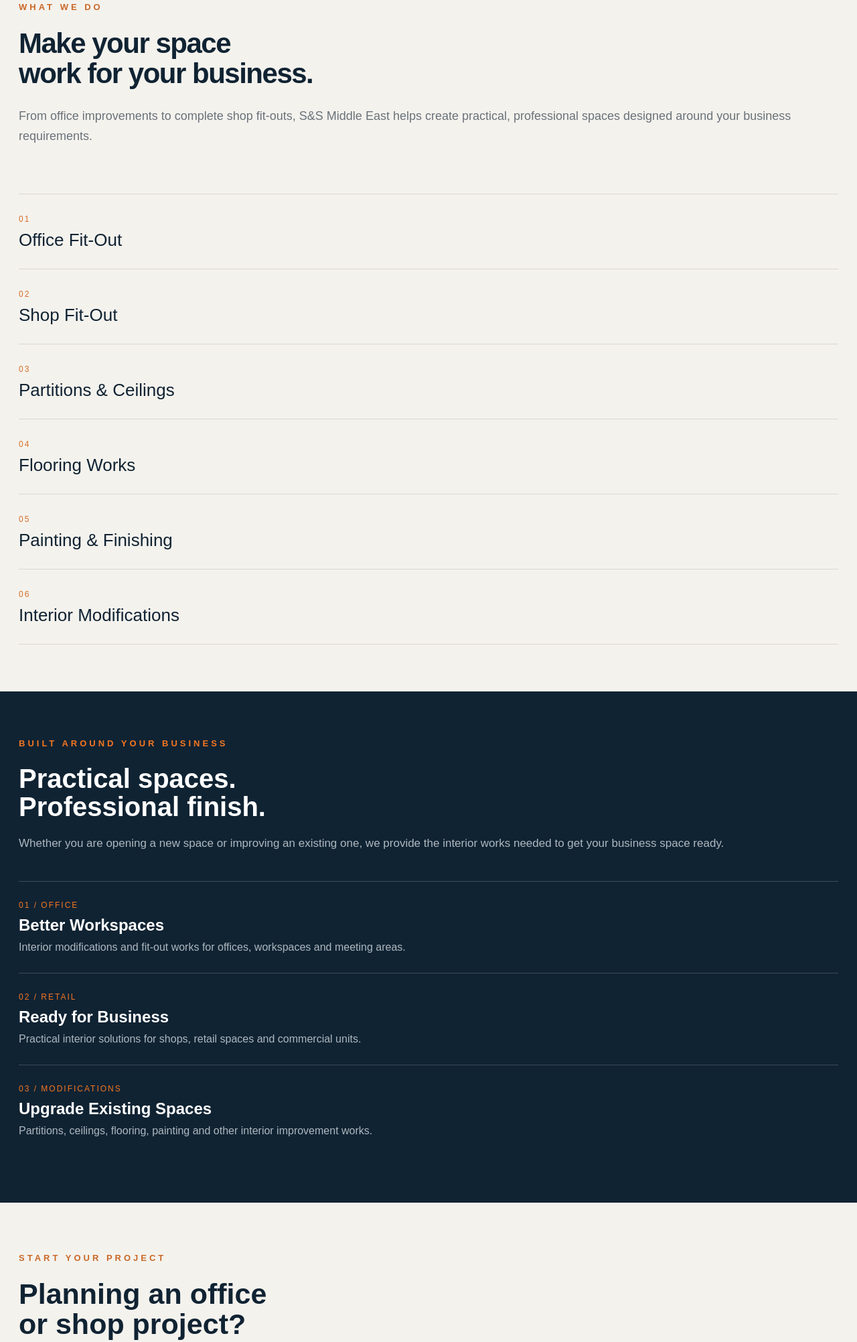
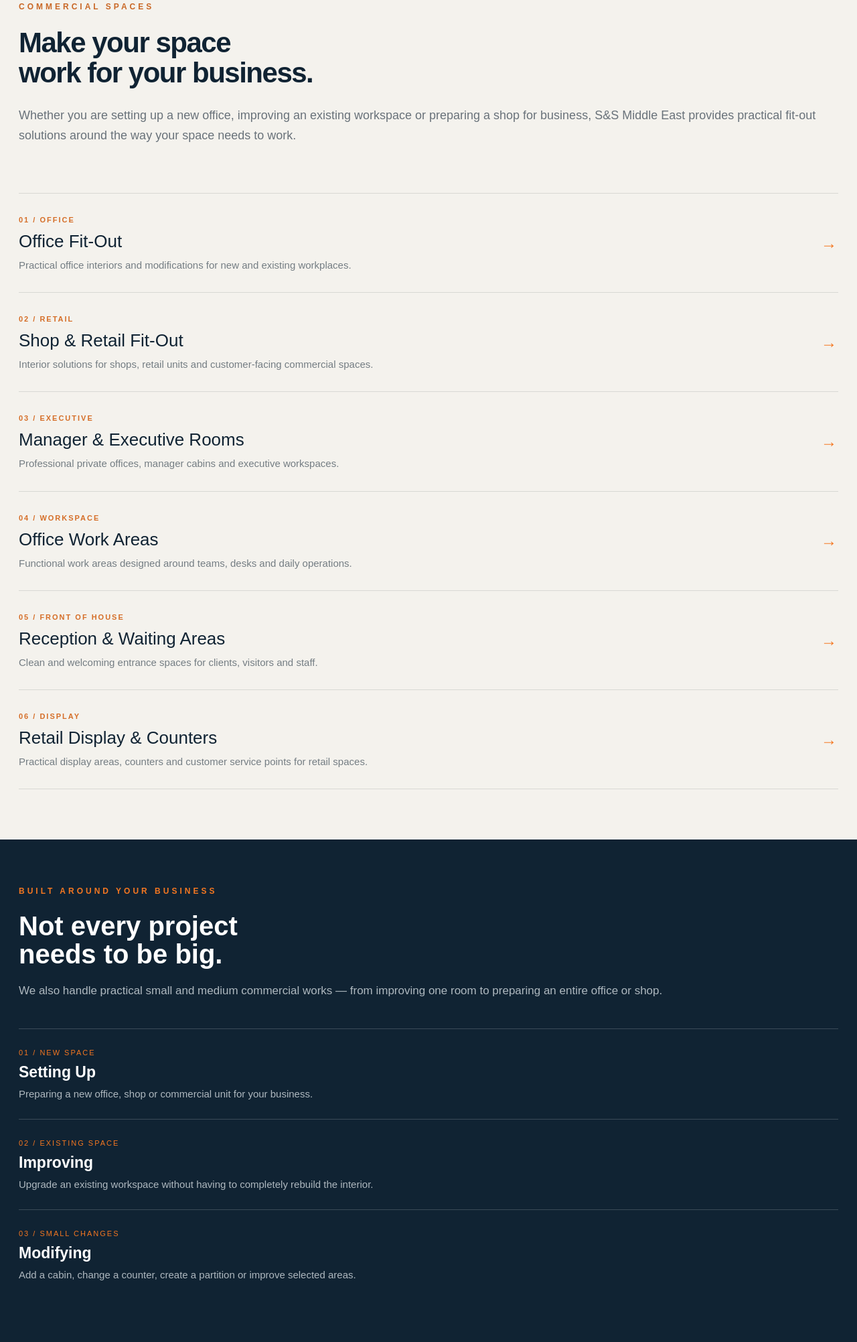
Before and after one commit to charukadanandhu15-lang/ss-middle-east, a plain HTML site: page office-shop.html in a window 1280 px wide. Shown: the part 776-2779 px from the top of the page at 67% size. Drawn offline with Linux system fonts and the light colour scheme.

Commit message:
Update office-shop.html

```diff
--- a/office-shop.html
+++ b/office-shop.html
@@ -1,3 +1,4 @@
+
 <!DOCTYPE html>
 <html lang="en">
 <head>
@@ -32,10 +33,10 @@
   background:
     linear-gradient(
       to bottom,
-      rgba(7,20,31,.16),
-      rgba(7,20,31,.86)
+      rgba(7,20,31,.14),
+      rgba(7,20,31,.88)
     ),
-    url("https://images.unsplash.com/photo-1497366811353-6870744d04b2?auto=format&fit=crop&w=900&q=88");
+    url("https://images.unsplash.com/photo-1497366811353-6870744d04b2?auto=format&fit=crop&w=1000&q=88");
 
   background-size:cover;
   background-position:center;
@@ -57,6 +58,7 @@
 
 .number{
   color:#f47721;
+  font-size:13px;
   font-weight:bold;
   letter-spacing:2px;
   margin-bottom:15px;
@@ -75,6 +77,7 @@
   color:#e7e7e7;
 }
 
+
 /* INTRO */
 
 .intro{
@@ -83,7 +86,7 @@
 
 .label{
   color:#c96827;
-  font-size:13px;
+  font-size:12px;
   letter-spacing:4px;
   font-weight:bold;
   margin-bottom:24px;
@@ -102,32 +105,55 @@
   line-height:1.7;
 }
 
-/* SERVICES */
 
-.services{
-  padding:10px 28px 70px;
+/* COMMERCIAL SPACE TYPES */
+
+.spaces{
+  padding:10px 28px 75px;
 }
 
-.service{
-  padding:27px 0;
+.space{
+  display:block;
+  position:relative;
+  padding:29px 40px 29px 0;
   border-top:1px solid #d8d8d4;
+  text-decoration:none;
+  color:#102333;
 }
 
-.service:last-child{
+.space:last-child{
   border-bottom:1px solid #d8d8d4;
 }
 
-.service span{
+.space span{
   color:#d56e28;
-  font-size:12px;
+  font-size:11px;
+  font-weight:bold;
   letter-spacing:2px;
 }
 
-.service h3{
-  margin-top:8px;
+.space h3{
+  margin:9px 0 8px;
   font-size:26px;
   font-weight:500;
 }
+
+.space p{
+  color:#747d83;
+  font-size:15px;
+  line-height:1.55;
+}
+
+.space::after{
+  content:"→";
+  position:absolute;
+  right:2px;
+  top:50%;
+  transform:translateY(-50%);
+  color:#f47721;
+  font-size:24px;
+}
+
 
 /* DARK SECTION */
 
@@ -161,19 +187,64 @@
 
 .item span{
   color:#f47721;
-  font-size:12px;
+  font-size:11px;
   letter-spacing:2px;
 }
 
 .item h3{
-  font-size:24px;
+  font-size:23px;
   margin:8px 0 7px;
 }
 
 .item p{
   color:#aeb8bf;
-  line-height:1.55;
+  font-size:15px;
+  line-height:1.6;
 }
+
+
+/* RELATED SERVICES */
+
+.related{
+  padding:75px 28px;
+  background:#fff;
+}
+
+.related h2{
+  font-size:39px;
+  line-height:1.07;
+  margin-bottom:20px;
+}
+
+.related > p{
+  color:#69727a;
+  font-size:17px;
+  line-height:1.65;
+  margin-bottom:35px;
+}
+
+.related-list{
+  border-top:1px solid #d8d8d4;
+}
+
+.related-item{
+  padding:18px 0;
+  border-bottom:1px solid #d8d8d4;
+  font-size:18px;
+}
+
+.explore{
+  display:inline-block;
+  margin-top:32px;
+  color:#102333;
+  text-decoration:none;
+  font-size:14px;
+  font-weight:bold;
+  letter-spacing:.5px;
+  border-bottom:2px solid #f47721;
+  padding-bottom:5px;
+}
+
 
 /* CTA */
 
@@ -218,6 +289,7 @@
   color:#102333;
 }
 
+
 /* FOOTER */
 
 .footer{
@@ -238,6 +310,7 @@
   line-height:1.6;
 }
 
+
 /* SMALL MOBILE */
 
 @media(max-width:380px){
@@ -251,8 +324,13 @@
     font-size:37px;
   }
 
-  .business h2{
-    font-size:36px;
+  .business h2,
+  .related h2{
+    font-size:35px;
+  }
+
+  .space h3{
+    font-size:24px;
   }
 
   .buttons{
@@ -267,7 +345,9 @@
 </style>
 </head>
 
+
 <body>
+
 
 <!-- HERO -->
 
@@ -287,11 +367,12 @@
 </h1>
 
 <p>
-Practical fit-out and modification solutions
-for offices, shops and commercial spaces.
+Practical commercial interiors for offices,
+shops and everyday business spaces.
 </p>
 
 </div>
+
 </section>
 
 
@@ -299,7 +380,9 @@
 
 <section class="intro">
 
-<div class="label">WHAT WE DO</div>
+<div class="label">
+COMMERCIAL SPACES
+</div>
 
 <h2>
 Make your space<br>
@@ -307,47 +390,104 @@
 </h2>
 
 <p>
-From office improvements to complete shop fit-outs,
-S&S Middle East helps create practical, professional
-spaces designed around your business requirements.
+Whether you are setting up a new office,
+improving an existing workspace or preparing
+a shop for business, S&S Middle East provides
+practical fit-out solutions around the way
+your space needs to work.
 </p>
 
 </section>
 
 
-<!-- SERVICES -->
+<!-- SPACE TYPES -->
 
-<section class="services">
+<section class="spaces">
 
-<div class="service">
-<span>01</span>
+
+<a href="office-fitout.html" class="space">
+
+<span>01 / OFFICE</span>
+
 <h3>Office Fit-Out</h3>
-</div>
 
-<div class="service">
-<span>02</span>
-<h3>Shop Fit-Out</h3>
-</div>
+<p>
+Practical office interiors and modifications
+for new and existing workplaces.
+</p>
 
-<div class="service">
-<span>03</span>
-<h3>Partitions & Ceilings</h3>
-</div>
+</a>
 
-<div class="service">
-<span>04</span>
-<h3>Flooring Works</h3>
-</div>
 
-<div class="service">
-<span>05</span>
-<h3>Painting & Finishing</h3>
-</div>
+<a href="shop-fitout.html" class="space">
 
-<div class="service">
-<span>06</span>
-<h3>Interior Modifications</h3>
-</div>
+<span>02 / RETAIL</span>
+
+<h3>Shop & Retail Fit-Out</h3>
+
+<p>
+Interior solutions for shops, retail units
+and customer-facing commercial spaces.
+</p>
+
+</a>
+
+
+<a href="manager-room.html" class="space">
+
+<span>03 / EXECUTIVE</span>
+
+<h3>Manager & Executive Rooms</h3>
+
+<p>
+Professional private offices, manager cabins
+and executive workspaces.
+</p>
+
+</a>
+
+
+<a href="office-workarea.html" class="space">
+
+<span>04 / WORKSPACE</span>
+
+<h3>Office Work Areas</h3>
+
+<p>
+Functional work areas designed around
+teams, desks and daily operations.
+</p>
+
+</a>
+
+
+<a href="reception.html" class="space">
+
+<span>05 / FRONT OF HOUSE</span>
+
+<h3>Reception & Waiting Areas</h3>
+
+<p>
+Clean and welcoming entrance spaces
+for clients, visitors and staff.
+</p>
+
+</a>
+
+
+<a href="retail-display.html" class="space">
+
+<span>06 / DISPLAY</span>
+
+<h3>Retail Display & Counters</h3>
+
+<p>
+Practical display areas, counters and
+customer service points for retail spaces.
+</p>
+
+</a>
+
 
 </section>
 
@@ -356,29 +496,31 @@
 
 <section class="business">
 
-<div class="label">BUILT AROUND YOUR BUSINESS</div>
+<div class="label">
+BUILT AROUND YOUR BUSINESS
+</div>
 
 <h2>
-Practical spaces.<br>
-Professional finish.
+Not every project<br>
+needs to be big.
 </h2>
 
 <p>
-Whether you are opening a new space or improving
-an existing one, we provide the interior works
-needed to get your business space ready.
+We also handle practical small and medium
+commercial works — from improving one room
+to preparing an entire office or shop.
 </p>
 
 
 <div class="item">
 
-<span>01 / OFFICE</span>
+<span>01 / NEW SPACE</span>
 
-<h3>Better Workspaces</h3>
+<h3>Setting Up</h3>
 
 <p>
-Interior modifications and fit-out works for
-offices, workspaces and meeting areas.
+Preparing a new office, shop or commercial
+unit for your business.
 </p>
 
 </div>
@@ -386,13 +528,13 @@
 
 <div class="item">
 
-<span>02 / RETAIL</span>
+<span>02 / EXISTING SPACE</span>
 
-<h3>Ready for Business</h3>
+<h3>Improving</h3>
 
 <p>
-Practical interior solutions for shops,
-retail spaces and commercial units.
+Upgrade an existing workspace without
+having to completely rebuild the interior.
 </p>
 
 </div>
@@ -400,16 +542,69 @@
 
 <div class="item">
 
-<span>03 / MODIFICATIONS</span>
+<span>03 / SMALL CHANGES</span>
 
-<h3>Upgrade Existing Spaces</h3>
+<h3>Modifying</h3>
 
 <p>
-Partitions, ceilings, flooring, painting
-and other interior improvement works.
+Add a cabin, change a counter, create a
+partition or improve selected areas.
 </p>
 
 </div>
+
+</section>
+
+
+<!-- RELATED INTERIOR SERVICES -->
+
+<section class="related">
+
+<div class="label">
+RELATED INTERIOR SERVICES
+</div>
+
+<h2>
+Everything your<br>
+space may need.
+</h2>
+
+<p>
+These works can be included depending
+on the requirements of your office or shop.
+</p>
+
+<div class="related-list">
+
+<div class="related-item">
+Partitions & Ceilings
+</div>
+
+<div class="related-item">
+Flooring Works
+</div>
+
+<div class="related-item">
+Painting & Finishing
+</div>
+
+<div class="related-item">
+Gypsum & Glass Works
+</div>
+
+<div class="related-item">
+Joinery & Carpentry
+</div>
+
+<div class="related-item">
+Interior Modifications
+</div>
+
+</div>
+
+<a href="interior-fitout.html" class="explore">
+EXPLORE INTERIOR SERVICES →
+</a>
 
 </section>
 
@@ -418,27 +613,31 @@
 
 <section class="cta">
 
-<div class="label">START YOUR PROJECT</div>
+<div class="label">
+START YOUR PROJECT
+</div>
 
 <h2>
-Planning an office<br>
-or shop project?
+Have a small<br>
+commercial project?
 </h2>
 
 <p>
-Tell us what your space needs.
-Our team can help with interior modifications,
-renovation and complete fit-out works.
+Tell us what you need for your office or shop.
+From one small modification to a complete fit-out,
+our team is ready to help.
 </p>
 
 <div class="buttons">
 
-<a class="btn primary"
+<a
+class="btn primary"
 href="https://wa.me/971552930619">
 WhatsApp Us
 </a>
 
-<a class="btn secondary"
+<a
+class="btn secondary"
 href="tel:+971552930619">
 Call Us
 </a>
@@ -452,7 +651,9 @@
 
 <footer class="footer">
 
-<strong>S&S Middle East</strong>
+<strong>
+S&S Middle East
+</strong>
 
 <p>
 Technical Services LLC<br>
@@ -462,5 +663,6 @@
 
 </footer>
 
+
 </body>
 </html>
```
